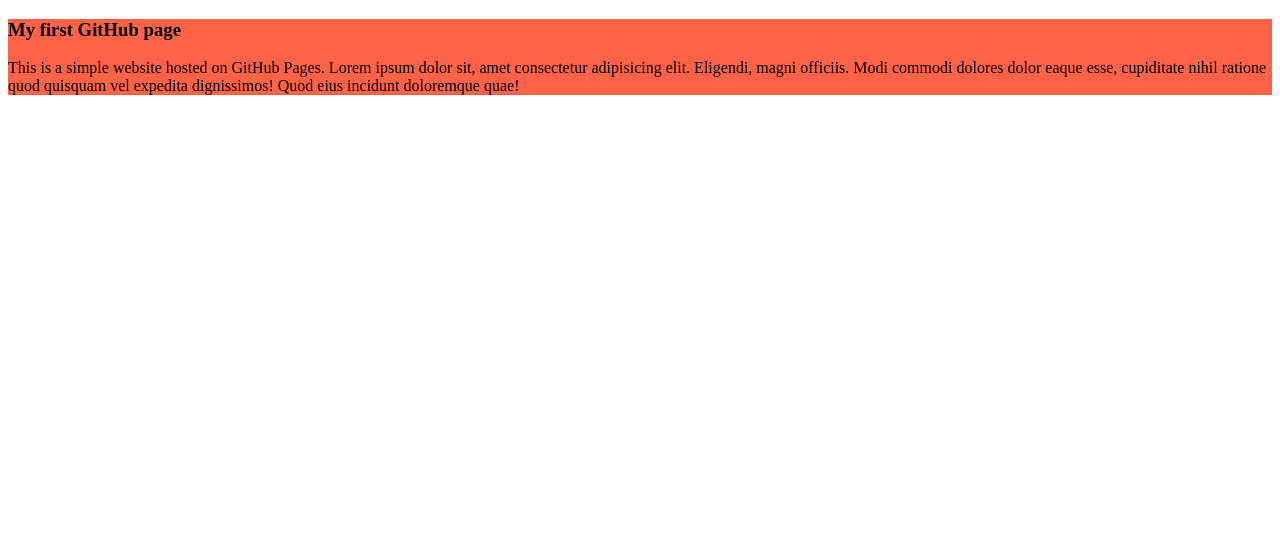
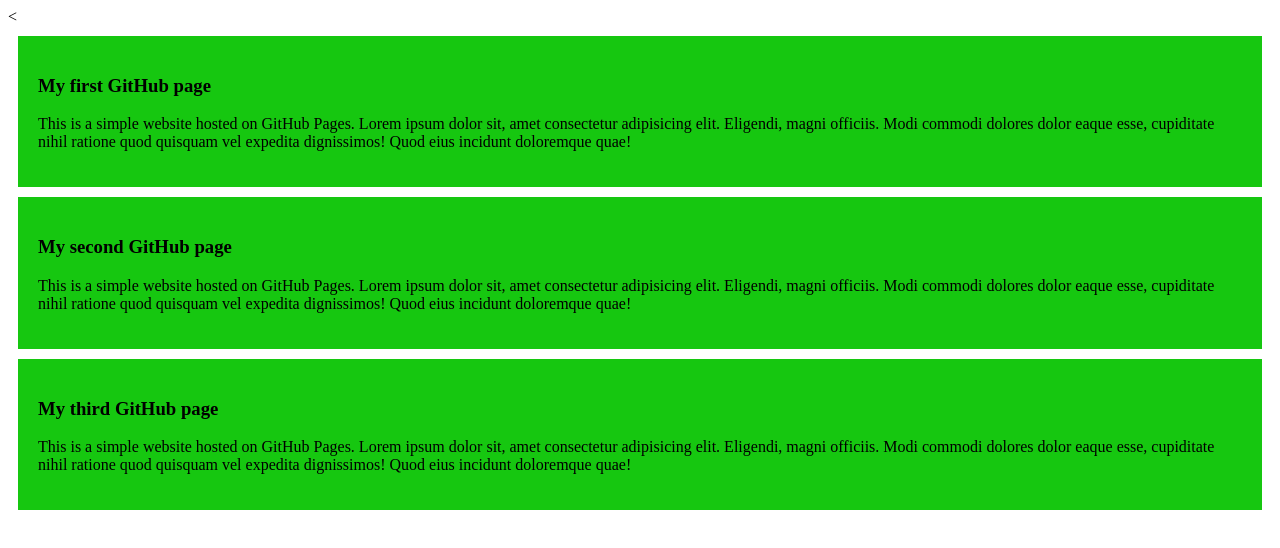
Before and after one commit to iqbalhasan2098/github-set-up, a plain HTML site: page github-set-up.html in a window 1280 px wide. Drawn offline with Linux system fonts and the light colour scheme.

Commit message:
second blog

```diff
--- a/github-set-up.html
+++ b/github-set-up.html
@@ -4,8 +4,8 @@
     <meta charset="UTF-8">
     <meta name="viewport" content="width=device-width, initial-scale=1.0">
     <title>My simple website</title>
-    <link rel="stylesheet" href="style.css">
- <!-- <link rel="stylesheet" href="styles/blog.css"> -->
+    <link rel="stylesheet" href="styles/style.css">
+ <
 </head>
 <body>
     <div>
@@ -13,5 +13,15 @@
     <p>This is a simple website hosted on GitHub Pages.
     Lorem ipsum dolor sit, amet consectetur adipisicing elit. Eligendi, magni officiis. Modi commodi dolores dolor eaque esse, cupiditate nihil ratione quod quisquam vel expedita dignissimos! Quod eius incidunt doloremque quae!</p>
     </div>
+    <div>
+        <h3>My second GitHub page</h3>
+    <p>This is a simple website hosted on GitHub Pages.
+    Lorem ipsum dolor sit, amet consectetur adipisicing elit. Eligendi, magni officiis. Modi commodi dolores dolor eaque esse, cupiditate nihil ratione quod quisquam vel expedita dignissimos! Quod eius incidunt doloremque quae!</p>
+    </div>
+    <div>
+        <h3>My third GitHub page</h3>
+    <p>This is a simple website hosted on GitHub Pages.
+    Lorem ipsum dolor sit, amet consectetur adipisicing elit. Eligendi, magni officiis. Modi commodi dolores dolor eaque esse, cupiditate nihil ratione quod quisquam vel expedita dignissimos! Quod eius incidunt doloremque quae!</p>
+    </div>
 </body>
 </html>
--- a/style.css
+++ /dev/null
@@ -1,3 +0,0 @@
-div{
-    background-color: tomato;
-}
--- /dev/null
+++ b/styles/style.css
@@ -0,0 +1,5 @@
+div{
+    background-color: rgb(22, 199, 16);
+    padding: 20px;
+    margin: 10px;
+}
```
